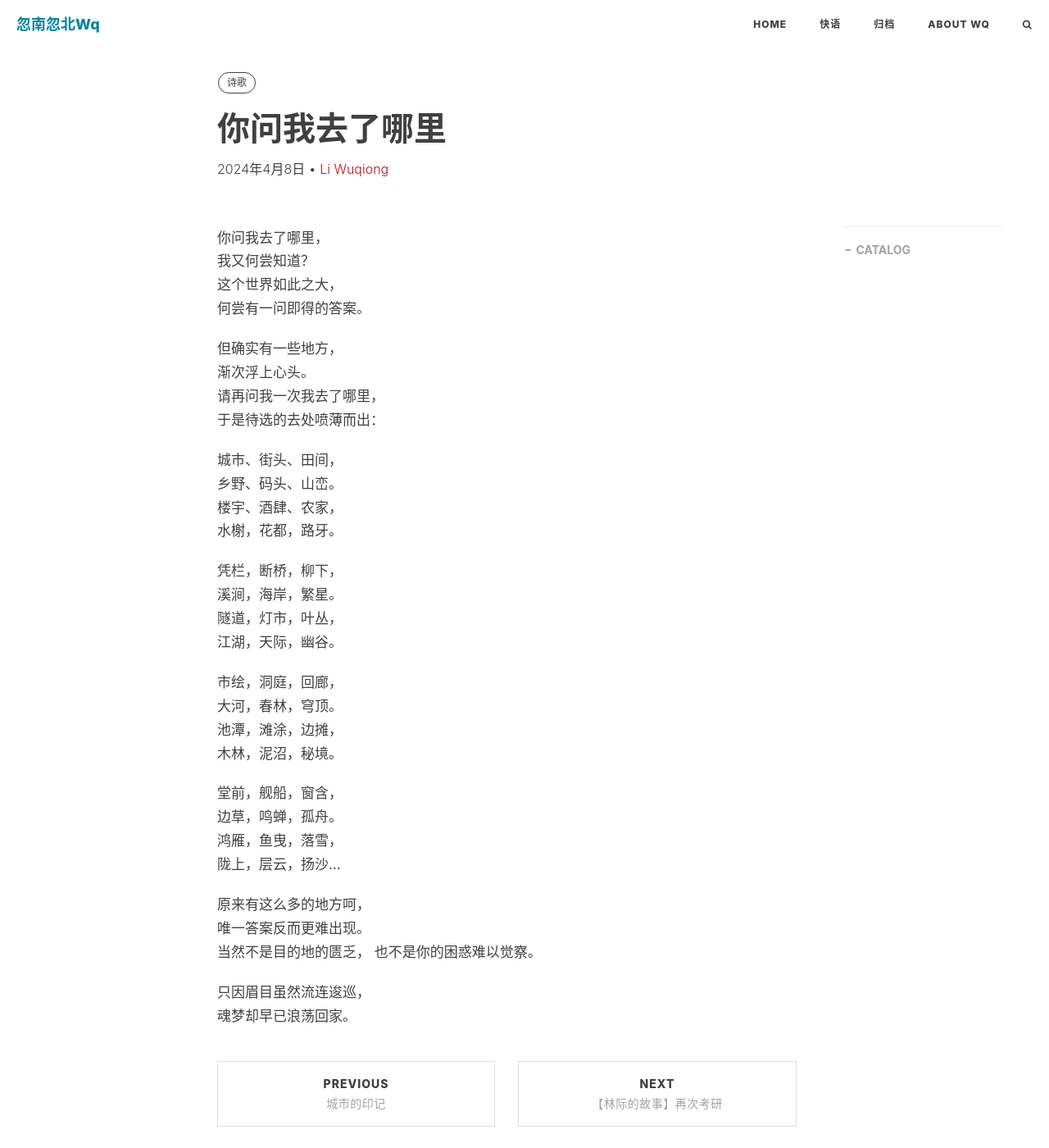
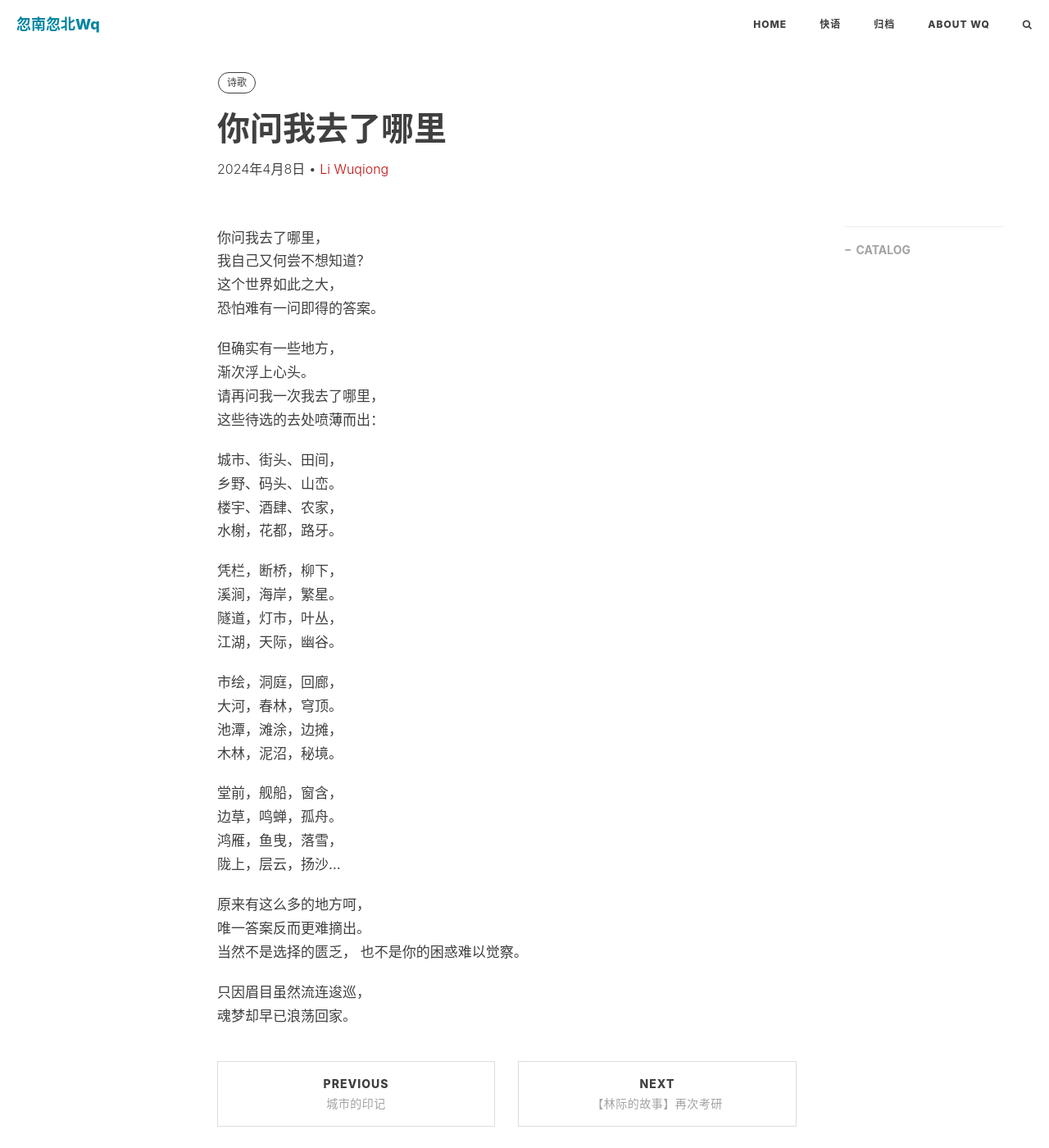
Before and after one commit to liwuqiong/blog_zh, a Jekyll site: the page built from _posts/2024Q2/2024-04-08-你问我去了哪里.md, in a window 1280 px wide and 1400 px high. Shown: the whole window at 82% size. Built offline with Jekyll 4.4.1, drawn with Linux system fonts in a browser that asks for light colours; nearby versions of some CDN libraries; comment, search, counter and statistics services are not loaded.

Commit message:
liwuqiong: 2024-04-19 09:55:43

```diff
--- a/_posts/2024Q2/2024-04-08-你问我去了哪里.md
+++ b/_posts/2024Q2/2024-04-08-你问我去了哪里.md
@@ -10,14 +10,14 @@ header-style: text
 ---
 
 你问我去了哪里，
-我又何尝知道？
+我自己又何尝不想知道？
 这个世界如此之大，
-何尝有一问即得的答案。
+恐怕难有一问即得的答案。
 
 但确实有一些地方，
 渐次浮上心头。
 请再问我一次我去了哪里，
-于是待选的去处喷薄而出：
+这些待选的去处喷薄而出：
 
 城市、街头、田间，
 乡野、码头、山峦。
@@ -40,8 +40,8 @@ header-style: text
 陇上，层云，扬沙...
 
 原来有这么多的地方呵，
-唯一答案反而更难出现。
-当然不是目的地的匮乏，
+唯一答案反而更难摘出。
+当然不是选择的匮乏，
 也不是你的困惑难以觉察。
 
 只因眉目虽然流连逡巡，
```
Also changed, not shown: _posts/2024-04-19-【笔记】xz后门的作者Jia Tan是谁？.md (added, +92 -0 lines), _posts/2024Q1/2024-03-21-【读书笔记】The Great Gatsby (1).md (+4 -4 lines), _posts/2024Q1/2024-03-29-【读书笔记】韩寒的杂文们.md (+2 -0 lines), _posts/2024Q2/2024-04-03-【读书笔记】The Great Gatsby (3).md (+1 -1 lines), _posts/2024Q2/2024-04-10-【林际的故事】恼人的绿灯.md (+1 -1 lines), _posts/Free Writing & Collection.md (+5 -1 lines), _posts/【读书笔记】ruanyifeng的早期博客文章.md (added, +19 -0 lines).
